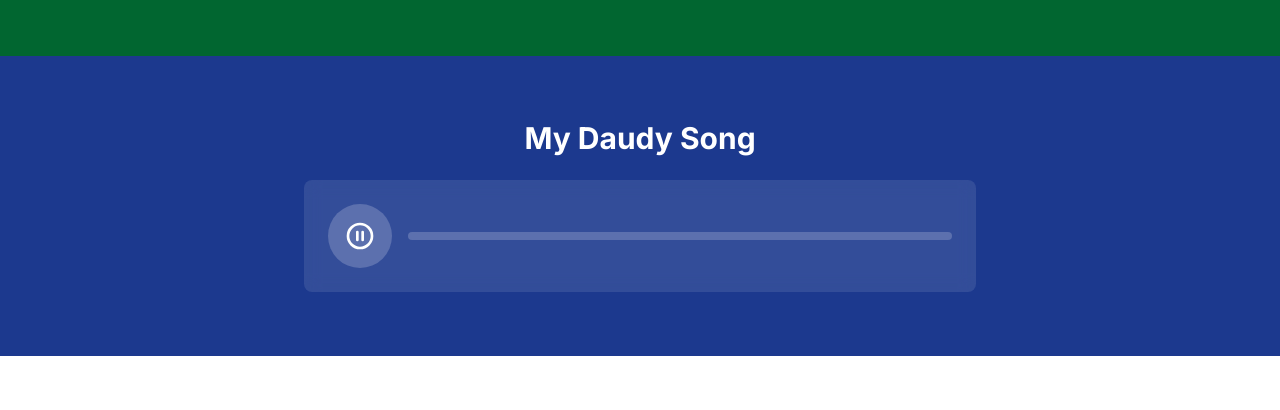
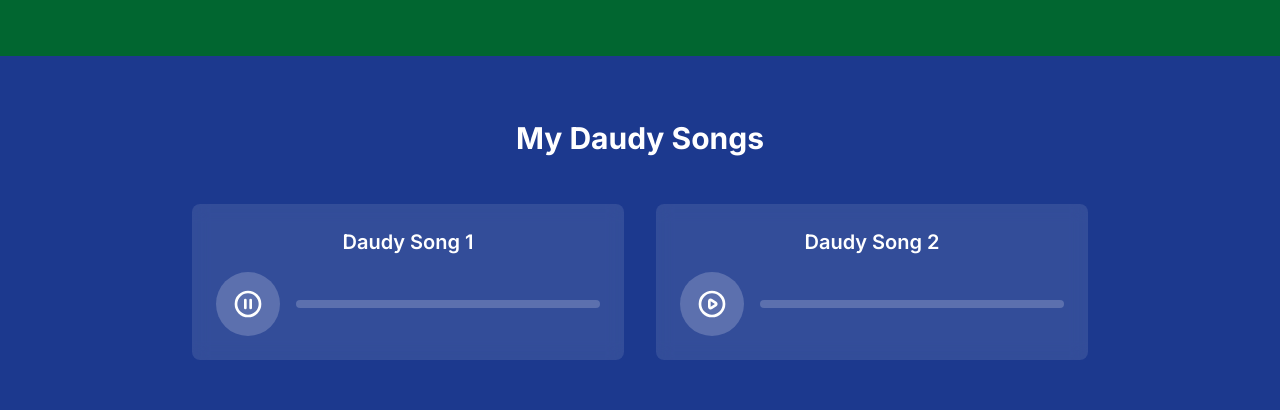
Before and after one commit to HY-HY1/daud, a Next.js app: page / in a window 1280 px wide. Shown: the part 1700-2110 px from the top of the page. Built offline with nearby package versions, Linux system fonts and the light colour scheme.

Commit message:
added songs

```diff
--- /dev/null
+++ b/app/components/AudioPlayer.tsx
@@ -0,0 +1,65 @@
+"use client"
+import { useState } from 'react';
+
+interface AudioPlayerProps {
+  title: string;
+  audioUrl: string;
+  initialPlaying?: boolean;
+}
+
+export default function AudioPlayer({ title, audioUrl, initialPlaying = false }: AudioPlayerProps) {
+  const [isPlaying, setIsPlaying] = useState(initialPlaying);
+
+  const togglePlay = () => {
+    const audio = document.getElementById(`audio-${title}`) as HTMLAudioElement;
+    if (audio) {
+      if (isPlaying) {
+        audio.pause();
+      } else {
+        audio.play();
+      }
+      setIsPlaying(!isPlaying);
+    }
+  };
+
+  return (
+    <div className="bg-white/10 p-6 rounded-lg backdrop-blur-sm">
+      <h3 className="text-xl font-semibold mb-4 text-center">{title}</h3>
+      <div className="flex items-center justify-center space-x-4">
+        <button
+          onClick={togglePlay}
+          className="w-16 h-16 rounded-full bg-white/20 hover:bg-white/30 transition flex items-center justify-center"
+        >
+          {isPlaying ? (
+            <svg className="w-8 h-8" fill="none" stroke="currentColor" viewBox="0 0 24 24">
+              <path strokeLinecap="round" strokeLinejoin="round" strokeWidth={2} d="M10 9v6m4-6v6m7-3a9 9 0 11-18 0 9 9 0 0118 0z" />
+            </svg>
+          ) : (
+            <svg className="w-8 h-8" fill="none" stroke="currentColor" viewBox="0 0 24 24">
+              <path strokeLinecap="round" strokeLinejoin="round" strokeWidth={2} d="M14.752 11.168l-3.197-2.132A1 1 0 0010 9.87v4.263a1 1 0 001.555.832l3.197-2.132a1 1 0 000-1.664z" />
+              <path strokeLinecap="round" strokeLinejoin="round" strokeWidth={2} d="M21 12a9 9 0 11-18 0 9 9 0 0118 0z" />
+            </svg>
+          )}
+        </button>
+        <div className="flex-1">
+          <div className="h-2 bg-white/20 rounded-full overflow-hidden">
+            <div className="h-full bg-white w-0" id={`progress-${title}`}></div>
+          </div>
+        </div>
+      </div>
+      <audio
+        id={`audio-${title}`}
+        src={audioUrl}
+        onTimeUpdate={(e) => {
+          const audio = e.currentTarget;
+          const progressBar = document.getElementById(`progress-${title}`);
+          if (progressBar) {
+            const progress = (audio.currentTime / audio.duration) * 100;
+            progressBar.style.width = `${progress}%`;
+          }
+        }}
+        onEnded={() => setIsPlaying(false)}
+      />
+    </div>
+  );
+}
--- a/app/page.tsx
+++ b/app/page.tsx
@@ -1,23 +1,9 @@
 "use client"
 import Image from "next/image";
 import Link from 'next/link';
-import { useState } from 'react';
+import AudioPlayer from './components/AudioPlayer';
 
 export default function Home() {
-  const [isPlaying, setIsPlaying] = useState(true);
-
-  const togglePlay = () => {
-    const audio = document.getElementById('daudy-song') as HTMLAudioElement;
-    if (audio) {
-      if (isPlaying) {
-        audio.pause();
-      } else {
-        audio.play();
-      }
-      setIsPlaying(!isPlaying);
-    }
-  };
-
   return (
     <main className="min-h-screen">
       {/* Hero Section */}
@@ -104,51 +90,20 @@ export default function Home() {
         </div>
       </section>
 
-      {/* Recent Achievements */}
-
-
       {/* Audio Section */}
       <section className="py-16 bg-blue-900 text-white">
         <div className="container mx-auto px-4">
-          <div className="max-w-2xl mx-auto text-center">
-            <h2 className="text-3xl font-bold mb-6">My Daudy Song</h2>
-            <div className="bg-white/10 p-6 rounded-lg backdrop-blur-sm">
-              <div className="flex items-center justify-center space-x-4">
-                <button
-                  onClick={togglePlay}
-                  className="w-16 h-16 rounded-full bg-white/20 hover:bg-white/30 transition flex items-center justify-center"
-                >
-                  {isPlaying ? (
-                    <svg className="w-8 h-8" fill="none" stroke="currentColor" viewBox="0 0 24 24">
-                      <path strokeLinecap="round" strokeLinejoin="round" strokeWidth={2} d="M10 9v6m4-6v6m7-3a9 9 0 11-18 0 9 9 0 0118 0z" />
-                    </svg>
-                  ) : (
-                    <svg className="w-8 h-8" fill="none" stroke="currentColor" viewBox="0 0 24 24">
-                      <path strokeLinecap="round" strokeLinejoin="round" strokeWidth={2} d="M14.752 11.168l-3.197-2.132A1 1 0 0010 9.87v4.263a1 1 0 001.555.832l3.197-2.132a1 1 0 000-1.664z" />
-                      <path strokeLinecap="round" strokeLinejoin="round" strokeWidth={2} d="M21 12a9 9 0 11-18 0 9 9 0 0118 0z" />
-                    </svg>
-                  )}
-                </button>
-                <div className="flex-1">
-                  <div className="h-2 bg-white/20 rounded-full overflow-hidden">
-                    <div className="h-full bg-white w-0" id="progress-bar"></div>
-                  </div>
-                </div>
-              </div>
-              <audio
-                id="daudy-song"
-                src="https://cdn1.suno.ai/4213deea-0819-47f9-8634-ba50ddfccc35.mp3"
-                onTimeUpdate={(e) => {
-                  const audio = e.currentTarget;
-                  const progressBar = document.getElementById('progress-bar');
-                  if (progressBar) {
-                    const progress = (audio.currentTime / audio.duration) * 100;
-                    progressBar.style.width = `${progress}%`;
-                  }
-                }}
-                onEnded={() => setIsPlaying(false)}
-              />
-            </div>
+          <h2 className="text-3xl font-bold text-center mb-12">My Daudy Songs</h2>
+          <div className="grid md:grid-cols-2 gap-8 max-w-4xl mx-auto">
+            <AudioPlayer
+              title="Daudy Song 1"
+              audioUrl="https://cdn1.suno.ai/4213deea-0819-47f9-8634-ba50ddfccc35.mp3"
+              initialPlaying={true}
+            />
+            <AudioPlayer
+              title="Daudy Song 2"
+              audioUrl="https://cdn1.suno.ai/063ecf95-8e8d-43df-82bb-487039ca9fb1.mp3"
+            />
           </div>
         </div>
       </section>
```
